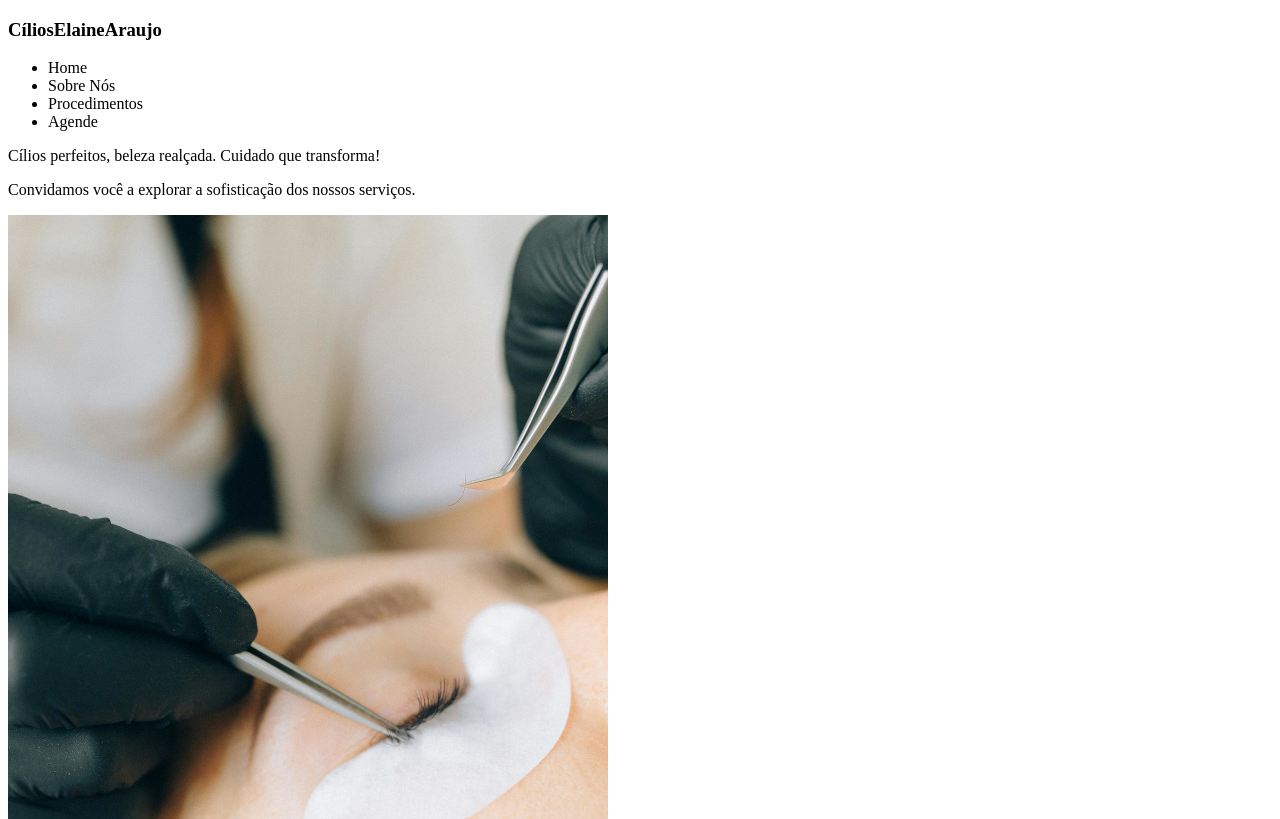
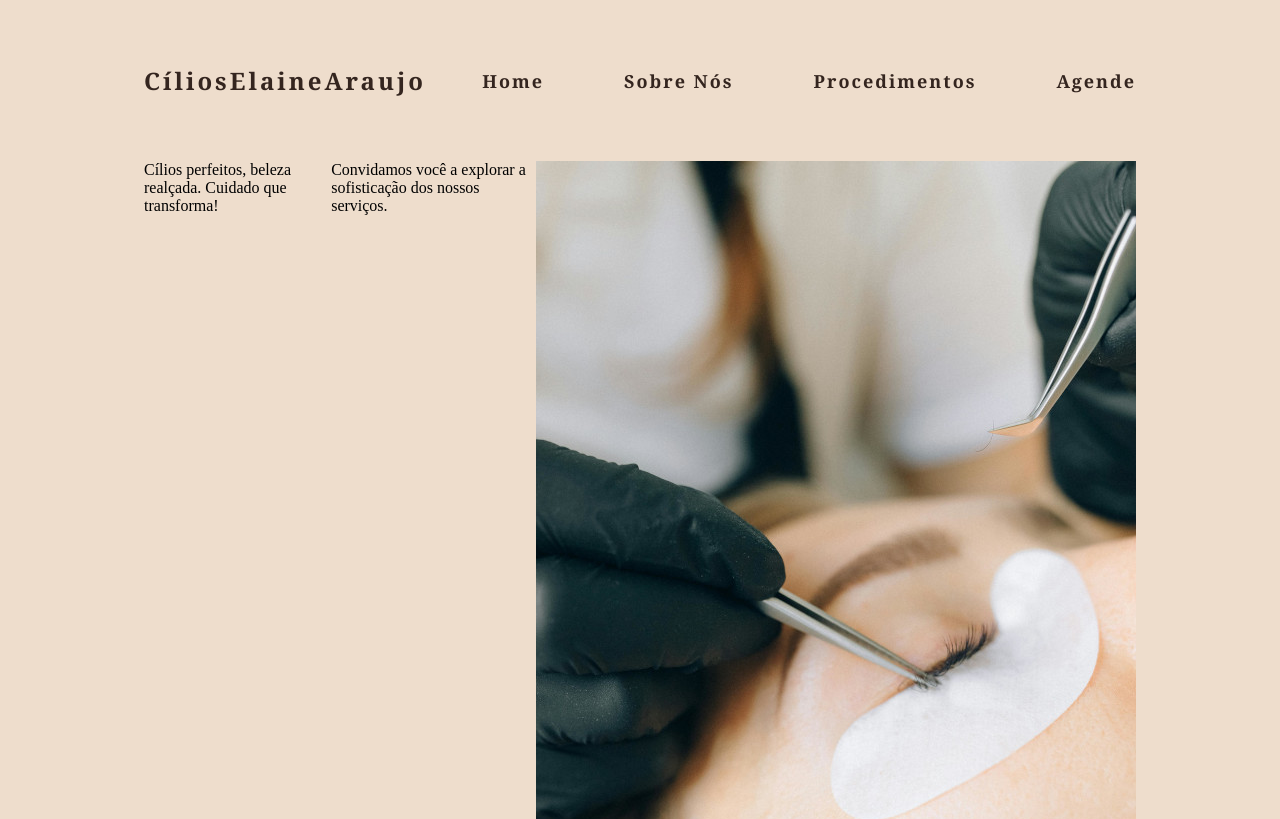
Before and after one commit to isagmoura/lashWebSite, a plain HTML site: page index.html in a window 1280 px wide. Shown: the top 819 px of the page. Drawn offline with Linux system fonts and the light colour scheme.

Commit message:
Iniciei o css do header e um pouco do banner

```diff
--- /dev/null
+++ b/header.css
@@ -0,0 +1,41 @@
+* {
+  margin: 0;
+}
+
+header {
+  background-color: #eeddcc;
+}
+
+#header-itens {
+  display: flex;
+  justify-content: space-between;
+  padding: 4rem 9rem;
+  align-items: center;
+}
+
+.logo {
+  color: #34251f;
+  font-size: 24px;
+  font-weight: bolder;
+  font-family: Cambria, Cochin, Georgia, Times, "Times New Roman", serif;
+  text-decoration: none;
+  letter-spacing: 3px;
+}
+
+#header-list {
+  display: flex;
+  gap: 5rem;
+}
+
+.header-li {
+  list-style: none;
+  font-family: Cambria, Cochin, Georgia, Times, "Times New Roman", serif;
+  font-size: 18px;
+  letter-spacing: 2px;
+}
+
+.a-li {
+  text-decoration: none;
+  color: #34251f;
+  font-weight: bolder;
+}
--- a/index.html
+++ b/index.html
@@ -4,18 +4,20 @@
     <meta charset="UTF-8" />
     <meta name="viewport" content="width=device-width, initial-scale=1.0" />
     <title>Cilios Elaine Araujo</title>
-    <link rel="stylesheet" href="style.css" />
+    <link rel="stylesheet" href="header.css" />
+    <link rel="stylesheet" href="main.css">
+    <link rel="stylesheet" href="footer.css">
     <script src="index.js"></script>
   </head>
   <body>
     <header>
-      <section>
-        <h3 class="logo">CíliosElaineAraujo</h3>
+      <section id="header-itens">
+        <a href="#" class="logo">CíliosElaineAraujo</a>
         <ul id="header-list">
-          <li class="header-li">Home</li>
-          <li class="header-li">Sobre Nós</li>
-          <li class="header-li">Procedimentos</li>
-          <li class="header-li">Agende</li>
+          <li class="header-li"><a class="a-li" href="#">Home</a></li>
+          <li class="header-li"><a class="a-li" href="#">Sobre Nós</a></li>
+          <li class="header-li"><a class="a-li" href="#">Procedimentos</a></li>
+          <li class="header-li"><a class="a-li" href="#">Agende</a></li>
         </ul>
       </section>
     </header>
@@ -23,8 +25,6 @@
       <section class="banner">
         <p>Cílios perfeitos, beleza realçada. Cuidado que transforma!</p>
         <p>Convidamos você a explorar a sofisticação dos nossos serviços.</p>
-      </section>
-      <section>
         <img src="img/doingLash.jpg" alt="Fazendo os cilios" />
       </section>
       <section>
@@ -52,7 +52,36 @@
       <section>
         <h3>Procedimentos</h3>
         <div id="cards">
-            <div class="card"></div>
+            <div class="card">
+              <h4>Fio a Fio</h4>
+              <p class="description">Técnica de extensão de cílios que proporciona um resultado mais natural e duradouro.</p>
+              <img src="img/fio_a_fio150.jpg" alt="Foto do olho com foco nos cilios com a tecnica de fio a fio.">
+              <a class="button-schedule" href="#">Agendar</a>
+            </div>
+            <div class="card">
+              <h4>Volume Russo</h4>
+              <p class="description">Três fios são colados no cílio natural, garantindo um olhar marcante com mais volume e textura.</p>
+              <img src="img/volume_russo150.jpeg" alt="Foto do olho com foco nos cilios com a tecnica de volume russo.">
+              <a class="button-schedule" href="#">Agendar</a>
+            </div>
+            <div class="card">
+              <h4>Volume Brasileiro</h4>
+              <p class="description">Técnica de extensão de cílios que se caracteriza pelo uso de fios em formato de Y para dar mais volume aos cílios naturais.</p>
+              <img src="img/Cilios-Volume-Brasileiro150.jpg" alt="Foto do olho com foco nos cilios com a tecnica de volume brasileiro.">
+              <a class="button-schedule" href="#">Agendar</a>
+            </div>
+            <div class="card">
+              <h4>Lash Lifting</h4>
+              <p class="description">Consiste em curvar os cílios naturais e deixá-los mais alongados.</p>
+              <img src="img/lash_lifting150original.jpg" alt="Foto do olho com foco nos cilios com a tecnica de lash lifting">
+              <a class="button-schedule" href="#">Agendar</a>
+            </div>
+            <div class="card">
+              <h4>Design de Sobrancelhas</h4>
+              <p class="description">Técnica utilizada para desenhar as sobrancelhas e tem como objetivo valorizar o rosto e expressão da cliente. </p>
+              <img src="img/DESIGN-DE-SOBRANCELHA-150original.jpg" alt="Foto do olho com foco na sobrancelha com a tecnica de desing de sobrancelha">
+              <a class="button-schedule" href="#">Agendar</a>
+            </div>
         </div>
       </section>
     </main>
--- /dev/null
+++ b/main.css
@@ -0,0 +1,11 @@
+* {
+  margin: 0;
+}
+
+.banner {
+  background-color: #eeddcc;
+  display: flex;
+  justify-content: space-between;
+  padding-left: 9rem;
+  padding-right: 9rem;
+}
```
Also changed, not shown: footer.css (added), img/Cilios-Volume-Brasileiro150.jpg (added), img/DESIGN-DE-SOBRANCELHA-1.jpg (added), img/DESIGN-DE-SOBRANCELHA-150.jpg (added), img/DESIGN-DE-SOBRANCELHA-150original.jpg (added), img/design_sobrancelha_olho150jpg.jpg (added), img/fio_a_fio100.jpg (added), img/fio_a_fio150.jpg (added), img/fio_a_fio200.jpg (added), img/lash_lifting150.jpg (added), img/lash_lifting150original.jpg (added), img/volume_brasileiro150.jpg (added), img/volume_brasileiro200.jpg (added), img/volume_russo100.jpeg (added), 2 more files.
